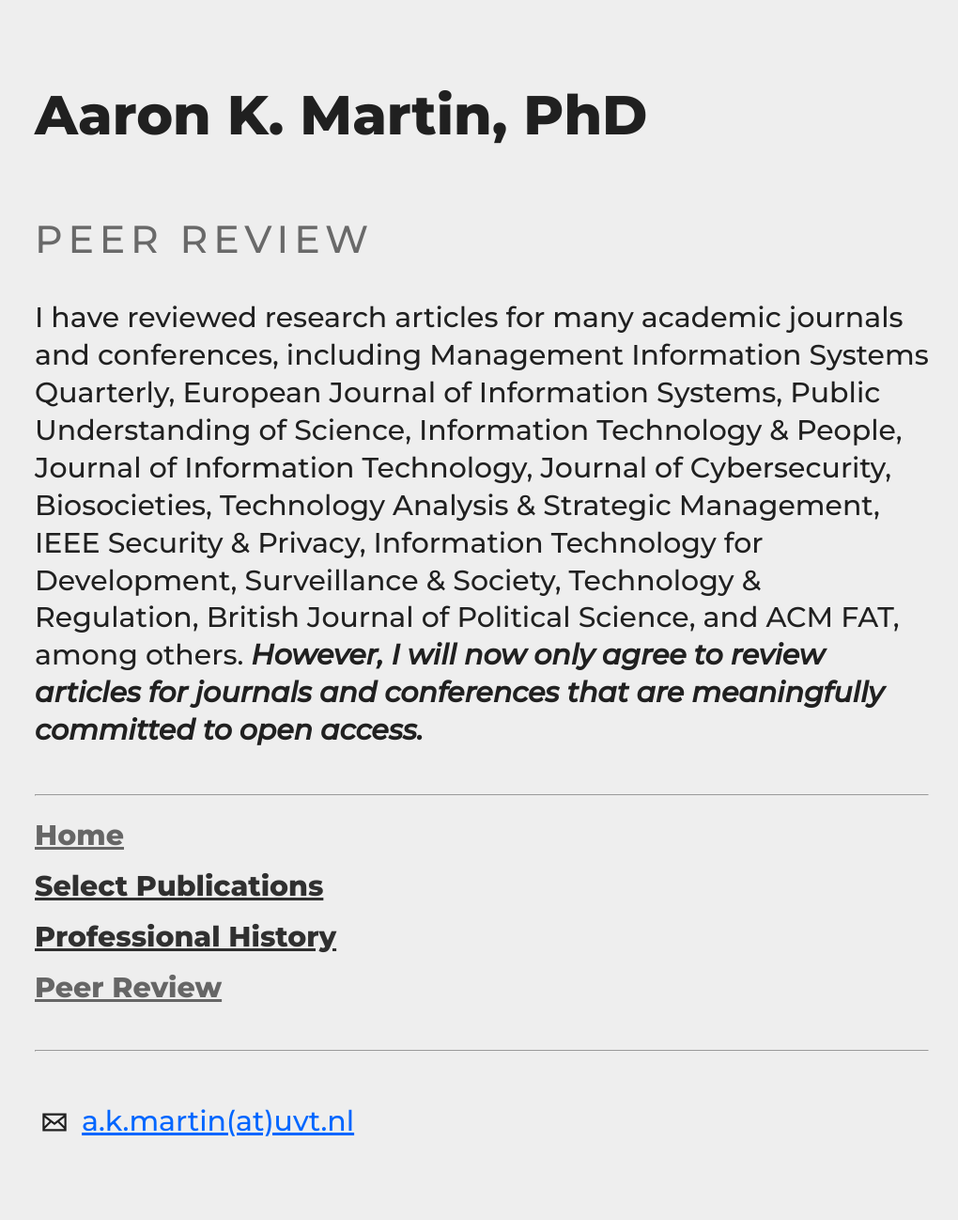
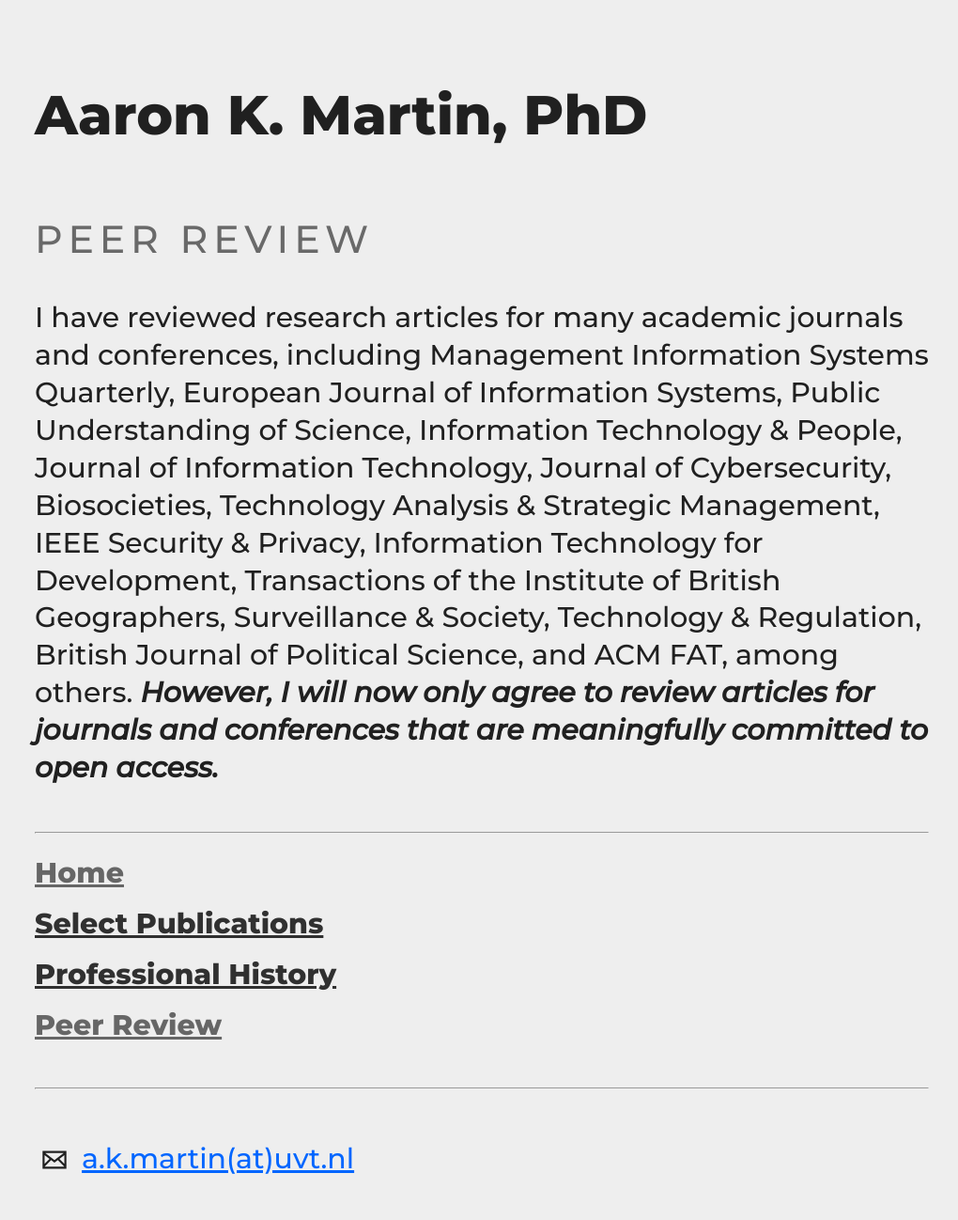
Before and after one commit to haroonalrasheed/641a, a Jekyll site: the page built from peer-review/index.md, in a window 1280 px wide. Shown: the whole page at 94% size, without its empty margins (127-1147 px from the left). Built offline with Jekyll 4.4.1, drawn with Linux system fonts in a browser that asks for light colours; before the commit the page ends 1258 px from its top, so only the background shows below that.

Commit message:
Update index.md

```diff
--- a/peer-review/index.md
+++ b/peer-review/index.md
@@ -5,4 +5,4 @@ title: Peer Review
 
 ## Peer Review
 
-I have reviewed research articles for many academic journals and conferences, including Management Information Systems Quarterly, European Journal of Information Systems, Public Understanding of Science, Information Technology & People, Journal of Information Technology, Journal of Cybersecurity, Biosocieties, Technology Analysis & Strategic Management, IEEE Security & Privacy, Information Technology for Development, Surveillance & Society, Technology & Regulation, British Journal of Political Science, and ACM FAT, among others. **_However, I will now only agree to review articles for journals and conferences that are meaningfully committed to open access._**
+I have reviewed research articles for many academic journals and conferences, including Management Information Systems Quarterly, European Journal of Information Systems, Public Understanding of Science, Information Technology & People, Journal of Information Technology, Journal of Cybersecurity, Biosocieties, Technology Analysis & Strategic Management, IEEE Security & Privacy, Information Technology for Development, Transactions of the Institute of British Geographers, Surveillance & Society, Technology & Regulation, British Journal of Political Science, and ACM FAT, among others. **_However, I will now only agree to review articles for journals and conferences that are meaningfully committed to open access._**
```
